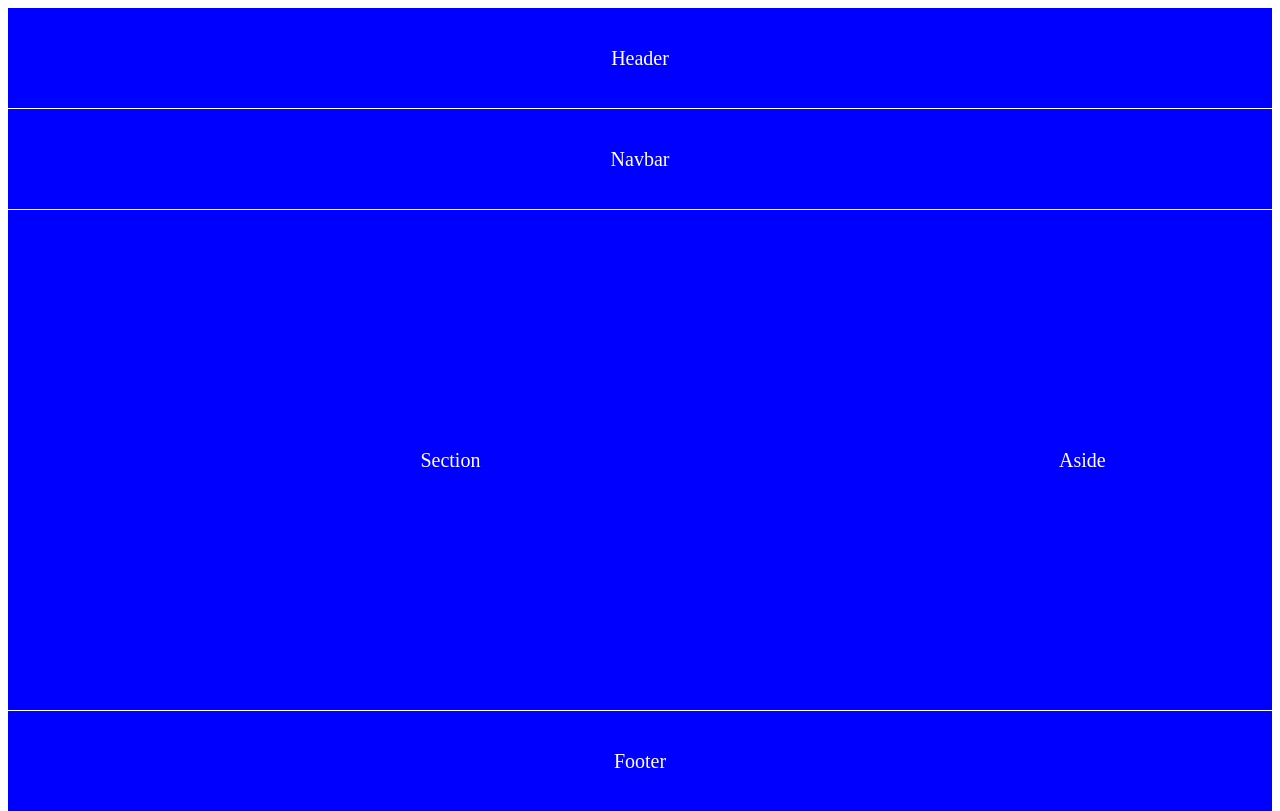
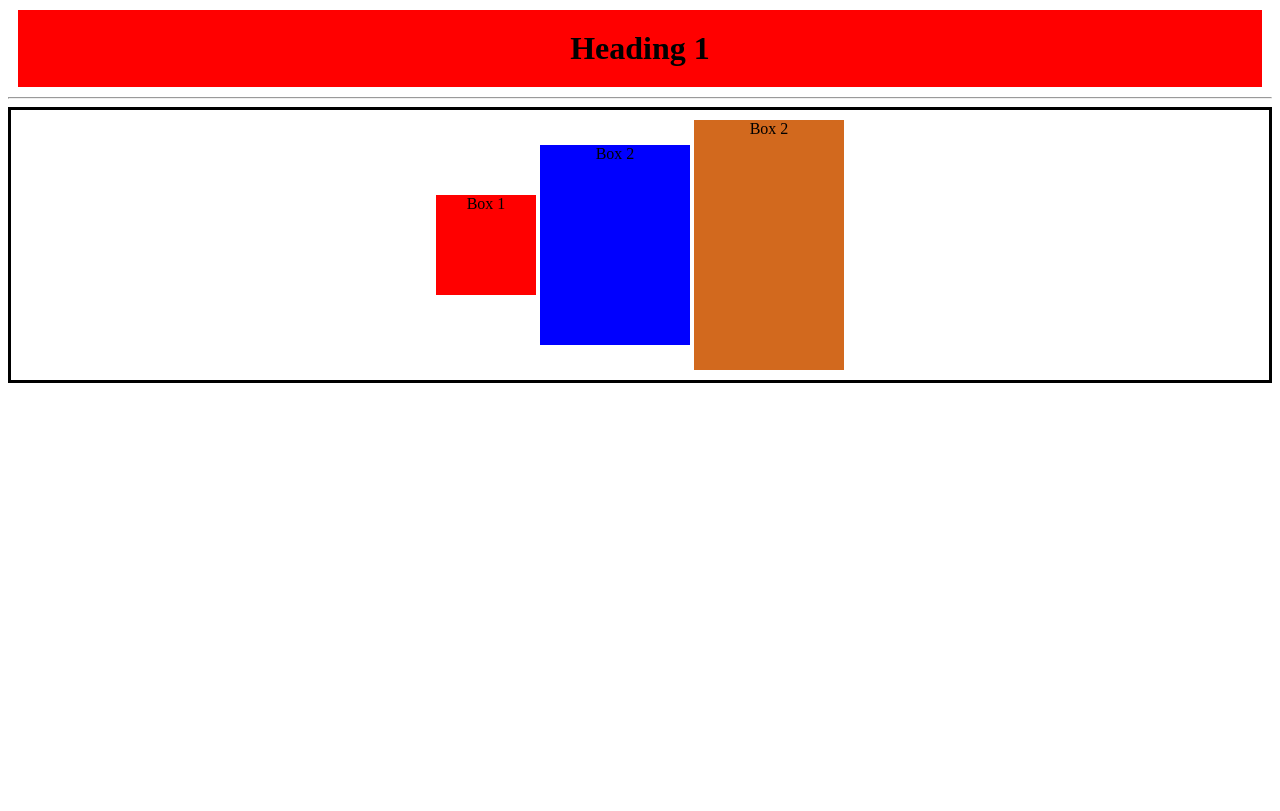
Before and after one commit to BakhtiyDeveloper/Lessons_HTML_CSS_BOOTSTAP_JAVASCRIPT, a plain HTML site: page index.html in a window 1280 px wide. Drawn offline with Linux system fonts and the light colour scheme.

Commit message:
greated taxt-align in CSS

```diff
--- a/index.html
+++ b/index.html
@@ -3,70 +3,60 @@
 <head>
     <meta charset="UTF-8">
     <meta name="viewport" content="width=device-width, initial-scale=1.0">
-    <title>Lists</title>
+    <title>Text-align</title>
     <link rel="stylesheet" href="style.css">
-
     <style>
-        .boxes{
-            background-color: blue;
-            font-size: 20px;
-            color: white;
+        .box {
+            background-color: red;
+            margin: 10px;
+            padding: 20px;
+            border: 15px;
+            border-color: rgb(119, 6, 6);
             text-align: center;
-        }
-
-        header{
-            height: 100px;
-            line-height: 100px;
-        }
-
-        nav{
-            height: 100px;
-            line-height: 100px;
-            margin-top: 1px;
 
         }
 
-        section{
-            height: 500px;
-            margin-top: 1px;
-            width: 70%;
-            line-height: 500px;
-            float: left;
+        .container {
+            border: 3px solid black;
+            padding: 10px;
+            text-align: center;
+            vertical-align: middle;
         }
 
-        aside{
-            height: 500px;
-            width: 30%;
-            line-height: 500px;
-            float: left;
-            margin-top: 1px;
-
+        .box1 {
+            height: 100px;
+            width: 100px;
+            background-color: red;
         }
 
-        footer{
-            height: 100px;
-            line-height: 100px;
-            margin-top: 1px;
-            float: left;
-            width: 100%;
+        .box2 {
+            height: 200px;
+            width: 150px;
+            background-color: blue;
+        }
+
+        .box3 {
+            height: 250px;
+            width: 150px;
+            background-color: chocolate;
+            vertical-align: middle;
+        }
+
+        .container span {
+            display: inline-block;
+            vertical-align: middle;
+            text-align: center;
         }
     </style>
+
 </head>
 <body>
-    <header class="boxes">
-        Header
-    </header>
-    <nav class="boxes">
-        Navbar
-    </nav>
-    <section class="boxes">
-        Section
-    </section>
-    <aside class="boxes">
-        Aside
-    </aside>
-    <footer class="boxes">
-        Footer
-    </footer>
+    <h1 class="box">Heading 1</h1>
+    <hr>
+    <div class="container">
+        <span class="box1">Box 1</span>
+        <span class="box2">Box 2</span>
+        <span class="box3">Box 2</span>
+    </div>
 </body>
 </html>
```
